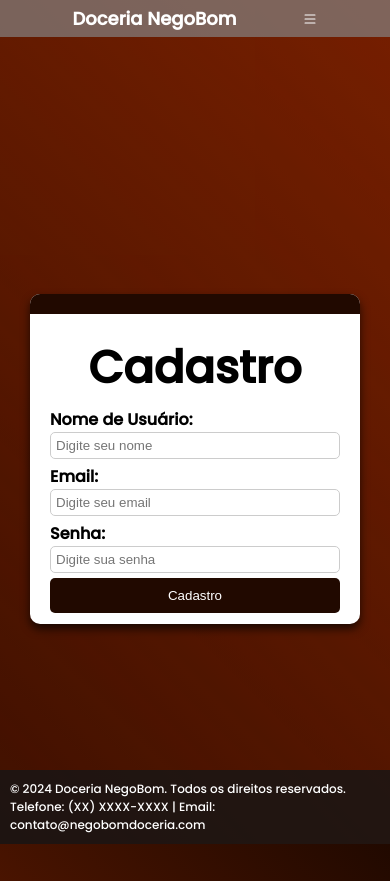
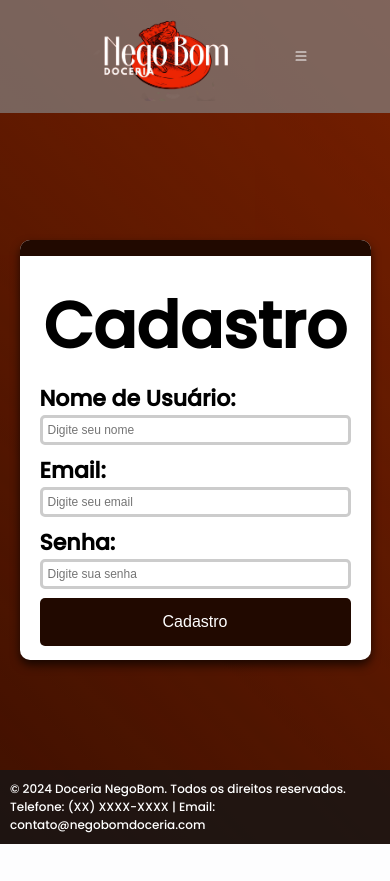
Before and after one commit to PaoZin666/Doceria-NegoBom, a PHP site: page /cadastro.html in a window 390 px wide. After the commit the page ends 844 px from the top, so only its background shows below. Run offline with PHP 8.4, Linux system fonts and the light colour scheme.

Commit message:
Add files via upload

```diff
--- a/cadastro.html
+++ b/cadastro.html
@@ -18,9 +18,9 @@
     </div>
     <header class="cabecalho">
         <div class="logotipo">
-            <a>
-                <h1>Doceria NegoBom</h1>
-            </a>
+			<a>
+				<img src="./src/fotos/f83aeba5-1abb-40bb-b081-d43e061556b1.png" class="logo">
+			</a>
             <a id="list"><svg xmlns="http://www.w3.org/2000/svg" width="16" height="16" fill="currentColor" class="bi bi-list" viewBox="0 0 16 16">
                 <path fill-rule="evenodd" d="M2.5 12a.5.5 0 0 1 .5-.5h10a.5.5 0 0 1 0 1H3a.5.5 0 0 1-.5-.5m0-4a.5.5 0 0 1 .5-.5h10a.5.5 0 0 1 0 1H3a.5.5 0 0 1-.5-.5m0-4a.5.5 0 0 1 .5-.5h10a.5.5 0 0 1 0 1H3a.5.5 0 0 1-.5-.5"/>
             </svg></a>
@@ -28,19 +28,18 @@
         <nav>
             <ul class="menu">
                 <li><a href="index.html">Início</a></li>
-                <li><a href="sobre.html">Sobre</a></li>
                 <li><a href="cadastro.html">Cadastro</a></li>
                 <li><a href="lista-produtos.html">Produtos</a></li>
             </ul>
         </nav>
     </header>
 
-    <main style="display: flex; justify-content: center; align-items: center; height: 100vh;">
+    <main>
         <div class="painel">
             <div class="painel-barra">
             </div>
             <div class="painel-char">
-                <h2 style="align-self: center;font-size: 45px;">Cadastro</h2>
+                <h2 style="align-self: center;font-size: 64px;">Cadastro</h2>
                 <div class="input">
                     <label for="username">Nome de Usuário:</label>
                     <input type="text" id="username" placeholder="Digite seu nome">
@@ -61,20 +60,6 @@
         <p>&copy; 2024 Doceria NegoBom. Todos os direitos reservados.</p>
         <p>Telefone: (XX) XXXX-XXXX | Email: contato@negobomdoceria.com</p>
     </footer>
-    <script>
-        document.addEventListener("DOMContentLoaded", function() {
-            const botaoList = document.getElementById("list");
-            const menuNav = document.querySelector(".cabecalho nav");
-
-            botaoList.addEventListener("click", function() {
-                if (menuNav.style.display === "block") {
-                    menuNav.style.display = "none";
-                } else {
-                    menuNav.style.display = "block";
-                }
-            });
-        });
-
-    </script>
+	<script src="./src/js/index.js"></script>
 </body>
 </html>
--- a/src/css/cadastro.css
+++ b/src/css/cadastro.css
@@ -1,11 +1,10 @@
 body {
-    font-family: 'Poppins';
     overflow: hidden;
     height: 100vh;
 }
-h1 {
-    font-size: 45px;
-    color:#ffffff;
+.logo {
+    width: 240px;
+    padding: 0 0 0 60px;
 }
 
 .cabecalho {
@@ -33,7 +32,6 @@ h1 {
 .cabecalho nav li a:hover{
     background-color: #111111;
 }
-
 .logotipo svg{
     opacity: 0;
     display: none;
@@ -64,6 +62,13 @@ h1 {
     background: linear-gradient(90deg, rgba(0,0,0,0.8) 5%, rgba(0,0,0,0.4) 50%, rgba(0,0,0,0.8) 95%);
 }
 
+main{
+    display: flex;
+    justify-content: center;
+    align-items: center;
+    height: 80vh;
+}
+
 footer {
     background-color: #161616c9;
     position: absolute;
@@ -78,22 +83,22 @@ footer p{
 .painel {
     border-radius: 10px;
     box-shadow: 0px 5px 10px #000000ad;
-    width: 400px;
-    height: 380px;
+    width: 600px;
+    height: 580px;
     background-color: #ffffff;
     overflow: hidden;
 }
 .painel-barra {
     background-color: #210900;
-    height: 20px;
+    height: 28px;
 }
 .painel-char {
     padding: 20px;
     display: flex;
     flex-direction: column;
     gap: 5px;
-    height: 95%;
-    justify-content: space-evenly;
+    height: 98%;
+    justify-content: space-around;
 }
 
 .input {
@@ -102,12 +107,17 @@ footer p{
 }
 .input label {
     font-weight: bold;
+    font-size: 22px;
 }
 .input input {
-    border: 1px solid #ccc;
+    border: 3px solid #ccc;
     border-radius: 5px;
-    padding: 8px;
-    transition: border 0.3s;
+    padding: 10px;
+    transition: border 0.5s;
+    font-size: 12px;
+}
+.input input::selection{
+    background: #a32c00;
 }
 .input input:focus {
     border: 1px solid #210900;
@@ -116,10 +126,12 @@ footer p{
 button {
     background-color: #210900;
     color: #ffffff;
+    font-size: 16px;
     border: none;
     border-radius: 5px;
-    padding: 10px;
+    padding: 15px;
     transition: background-color 0.7s;
+
 }
 
 button:hover {
@@ -135,8 +147,13 @@ button:hover {
 
 @media (max-width: 760px) {
     .painel {
-        width: 330px;
-        height: 330px;
+        width: 90vw;
+        height: 420px;
+        font-weight: bold;
+    }
+    .painel-barra {
+        background-color: #210900;
+        height: 16px;
     }
     .input input {
         padding: 5px;
--- a/src/css/responsivo.css
+++ b/src/css/responsivo.css
@@ -1,3 +1,6 @@
+body{
+  font-family: 'Poppins';
+}
 @media (max-width: 1200px) {
   @viewport {
     orientation: portrait;
@@ -37,6 +40,12 @@
     height: 100%;
     gap: 3px;
   }
+  .cabecalho nav {
+    align-items: center;
+    justify-content: center;
+    flex-direction: row;
+    width: 100vw;
+  }
   .cabecalho nav li a {
     font-weight: bold;
     color: #ffffff;
@@ -56,6 +65,10 @@
     background: rgb(255 255 255 / 0%);
     color: white;
   }
+  .logo {
+    width: 170px;
+    padding: 0px;
+  }
 
   .fundo {
     display: none;
@@ -70,7 +83,6 @@
   .cabecalho {
     flex-wrap: wrap;
     justify-content: space-between;
-    gap: 10px;
   }
 
   .cabecalho nav{
@@ -79,7 +91,7 @@
 
   .logotipo {
     display: flex;
-    justify-content: space-around;
+    justify-content: space-evenly;
     align-items: center;
     width: 100%;
     background: rgb(255 255 255 / 0%);
```
Also changed, not shown: index.html (+10 -6 lines), lista-produtos.html (+21 -39 lines), src/css/index.css (+23 -25 lines), src/css/lista-produtos.css (+85 -8 lines), src/js/index.js (added, +40 -0 lines), src/fotos/1bc7872b-8958-4d26-940e-b3e5f31a301c.jfif (added), src/fotos/a7581ed2-7cd6-4bda-8adf-577b37aabfcc.jfif (added), src/fotos/f83aeba5-1abb-40bb-b081-d43e061556b1.png (added).
